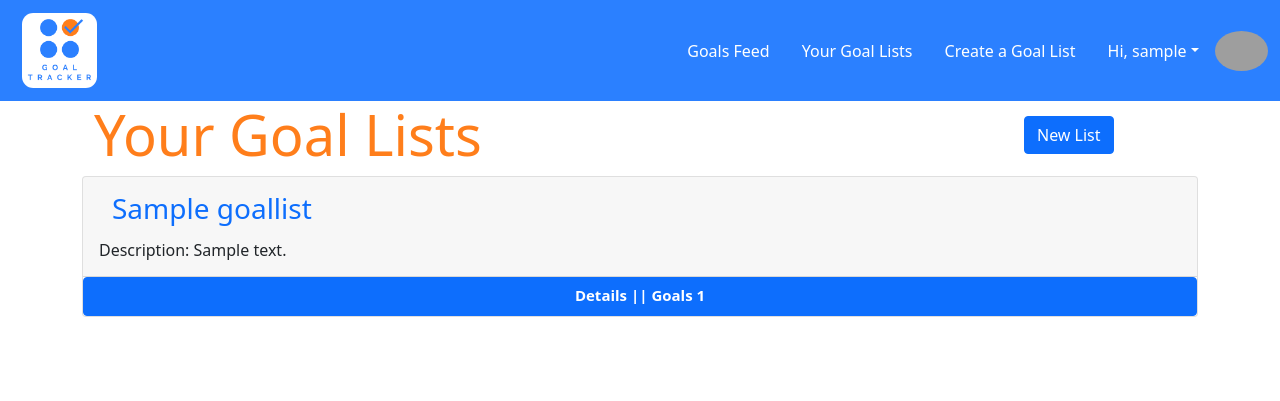
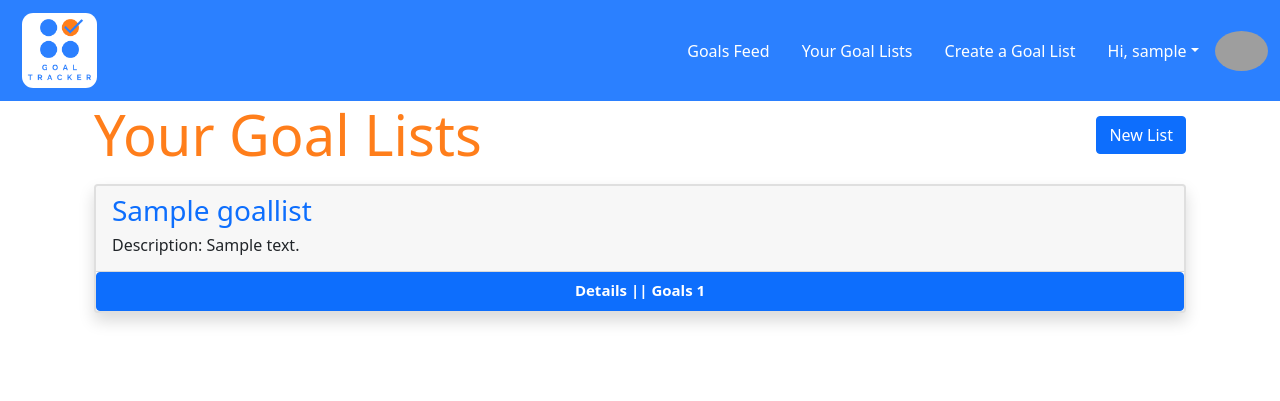
Before and after one commit to aaronbe7/goal_tracker, a Django app: page /user/1/goals/ in a window 1280 px wide. Shown: the top 401 px of the page. Run offline with Django 3.2, Linux system fonts and the light colour scheme; a user stored in the database is signed in; tables that the repository leaves empty hold one stand-in row (values such as "Sample post"); grey boxes are pictures that could not be loaded.

Commit message:
Some Styling, Indents

```diff
--- a/main_app/templates/main_app/user_goals.html
+++ b/main_app/templates/main_app/user_goals.html
@@ -3,37 +3,28 @@
 
 
 <div class="container">
-    <div class="row">
-        <div class="col-10">
-            <div class="left">
-                <h1 class="display-4">Your Goal Lists</h1>
+    <div class="row justify-content-between">
+        <div class="left col-auto">
+            <span class="display-4">Your Goal Lists</span>
         </div>
-        </div>
-            <div id="spacing" class="col-2">
+        <div class="d-flex col-auto align-items-center">
             <a href="{% url 'create_goallist' user.id  %}" class="btn btn-primary">New List</a>
-            </div>
-        </div>
         </div>
     </div>
 
     {% for list in lists %}
-<div class="card">
+    <div class="card border-2 shadow rounded-2 my-3">
         <div class="card-header">
             <div class="text-primary">
-            <a href="{% url 'goallist_detail' user.id list.id %}" class="text-primary btn">
                 <h3>{{ list.title }} </h3>
-
-
-                 </a>
             </div>
             <h6>Description: {{ list.description }}</h6>
-
         </div>
 
-            <button type="button" class="btn btn-primary" width="100%"> <a href="{% url 'goallist_detail' user.id list.id %}">
+        <button type="button" class="btn btn-primary" width="100%"> <a href="{% url 'goallist_detail' user.id list.id %}" class="stretched-link">
             <span class="badge badge-light" style="font-size: 15px;"> Details || Goals {{ list.goal.count }}</span></a>
         </button>
-
+    </div>
     {% endfor %}
-
+</div>
 {% endblock %}
```
Also changed, not shown: main_app/templates/goals/index.html (+7 -16 lines). Lines whose indentation alone changed are shown as unchanged.
